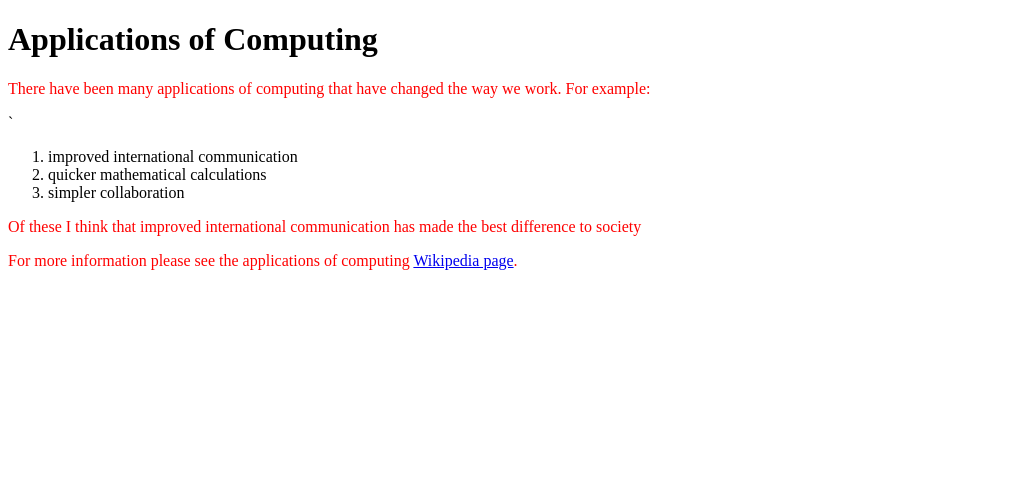
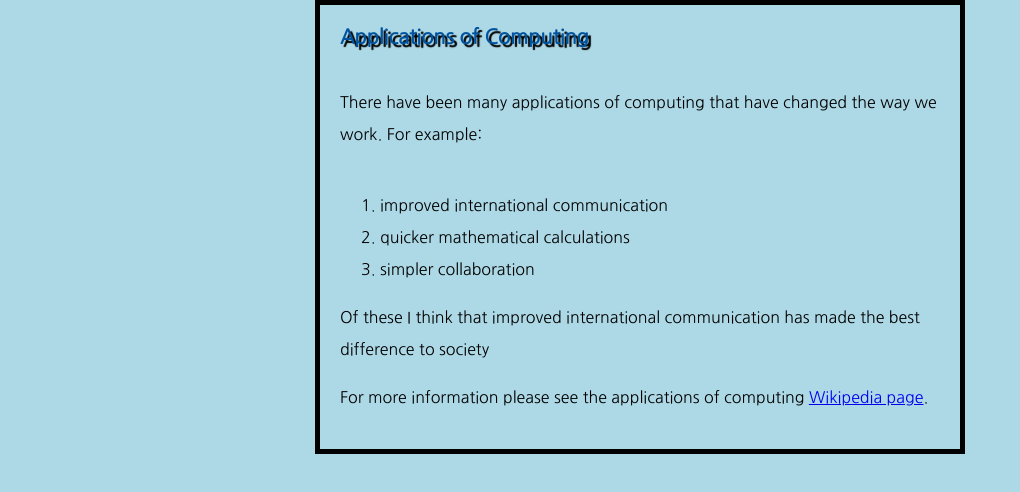
Before and after one commit to lucypallent/week4practical, a plain HTML site: page index.html in a window 1280 px wide. Shown: the whole page, without its empty margins (0-1020 px from the left). Drawn offline with Linux system fonts and the light colour scheme.

Commit message:
css file updated, though still missing orange border

```diff
--- a/style.css
+++ b/style.css
@@ -1,3 +1,27 @@
-p {
-  color: red;
-  }
+html {
+     font-size: 10px;
+     font-family: "Nanum Gothic", sans-serif;
+     background-color: #ADD8E6;
+     }
+
+h1 {
+   margin: 0;
+   padding: 20px 0;
+   color: #00539F;
+   text-shadow: 3px 3px 1px black;
+   text-align: centre;
+   }
+
+p, li {
+      font-size: 16px;
+      line-height: 2;
+      letter-spacing: 1ps;
+      }
+
+body {
+     width: 600px;
+     margin: 0 auto;
+     backrgound-color: red;
+     padding: 0 20px 20px 20px;
+     border: 5px solid black;
+     }
```
